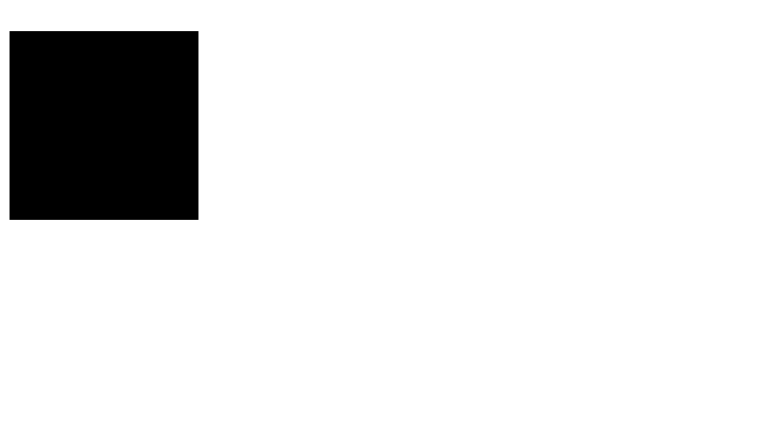
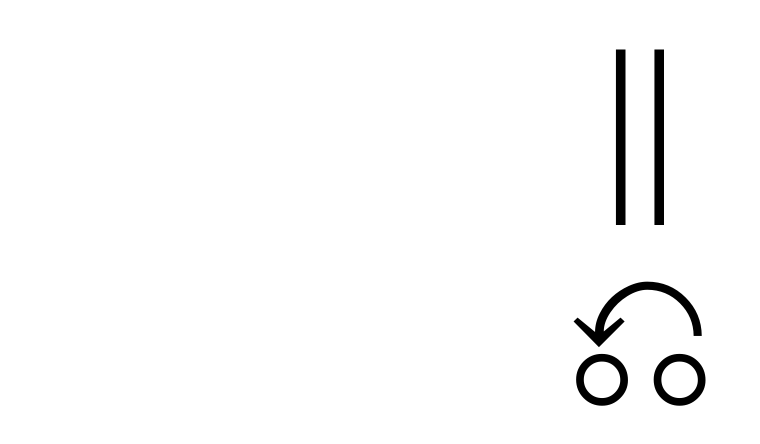
Before and after one commit to enthal/webaudio, a plain HTML site: page 001_staticOscillator.html in a window 1280 px wide. Both pictures are taken after a click on the element 640 px from the left and 120 px from the top of the page. Shown: the whole page, without its empty margins (0-760 px from the left). Drawn offline with Linux system fonts and the light colour scheme.

Commit message:
Replace play/stop with play/pause and restart

```diff
--- a/001_staticOscillator.html
+++ b/001_staticOscillator.html
@@ -3,14 +3,16 @@
 <head>
   <title>Web Audio demo 1</title>
   <style>
-    #playStopButton { font-size: 1200%; }
+    .big.button { font-size: 1200%; text-align: center; }
     #playStopButton:before { content: "▶︎"; }
-    .playing #playStopButton:before { content: "⬛︎"; }
+    .playing #playStopButton:before { content: "||"; }
+    #restartButton:before { content: "⎌"; }
   </style>
 </head>
 
 <body id=appRoot>
-  <div id=playStopButton></div>
+  <div id=playStopButton class="big button"></div>
+  <div id=restartButton  class="big button"></div>
 </div>
 </body>
 
@@ -65,20 +67,22 @@
 
   const scheduleAll = () => {
     scheduleOscillator();
-    if (playing)  window.requestAnimationFrame(scheduleAll)
+    window.requestAnimationFrame(scheduleAll)
   }
+  window.requestAnimationFrame(scheduleAll)  // https://www.html5rocks.com/en/tutorials/audio/scheduling/
 
+  audioCtx.suspend();
   document.querySelector('#playStopButton').addEventListener('click', () => {
     playing = !playing
     document.querySelector('#appRoot').classList.toggle('playing',playing)
-    if (playing)  {
-      startTime = audioCtx.currentTime
-      beatI = 0;
-      window.requestAnimationFrame(scheduleAll)  // https://www.html5rocks.com/en/tutorials/audio/scheduling/
-    } else {
-      playingNodeSet.forEach( x => { console.log(x); x.stop(); } );
-    }
+    playing ? audioCtx.resume() : audioCtx.suspend();
     console.log("playing",playing);
+  })
+  document.querySelector('#restartButton').addEventListener('click', () => {
+    console.log("restart");
+    playingNodeSet.forEach( x => { console.log(x); x.stop(); } );
+    startTime = audioCtx.currentTime;
+    beatI = 0;
   })
 
 </script>
```
